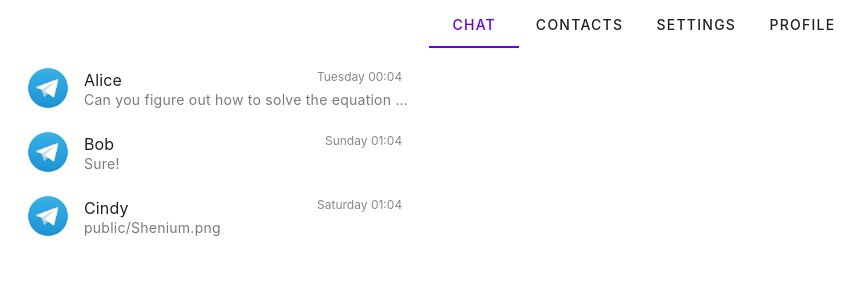
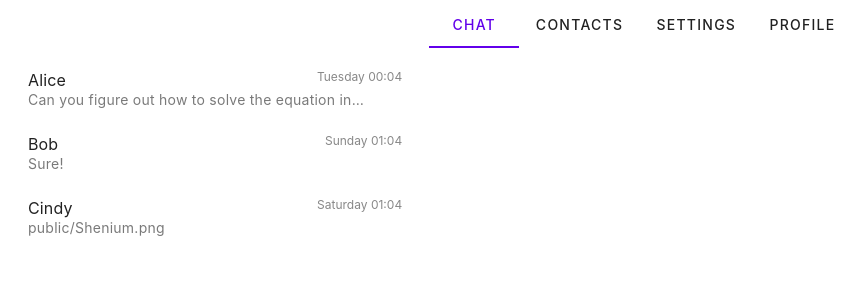
Before and after one commit to zhc7/telethu-frontend, a Vue app: page /layout in a window 1280 px wide. Shown: the top 300 px of the page, without its empty margins (0-868 px from the left). Built offline with nearby package versions, Linux system fonts and the light colour scheme.

Commit message:
feat: use custom List component

```diff
--- a/src/components/ChatList.vue
+++ b/src/components/ChatList.vue
@@ -4,9 +4,19 @@ import {ProcessMessage} from "../utils/messageutils.js";
 import {FormatChatMessageTime} from "../utils/datetime.js";
 import {fakeContacts} from "../testdata/fakechats.js";
 import {nowRef} from "../globals.js";
+import List from "./List.vue";
+import ListItem from "./ListItem.vue";
 
-defineEmits(['select']);
+const props = defineProps(['modelValue'])
+const emit = defineEmits(["update:modelValue"])
 const chatList = ref(fakeContacts);
+const selected = computed({
+  get: () => props.modelValue,
+  set: (value) => {
+    emit('update:modelValue', value);
+    console.log("list", value);
+  }
+});
 
 chatList.value.map((chat) => {
   if (chat.messages.length === 0) {
@@ -39,11 +49,10 @@ const GetDisplayTime = (chat) => {
 </script>
 
 <template>
-  <v-list class="fill-height">
-    <v-list-item
+  <List class="fill-height" v-model="selected">
+    <ListItem
         :key="chat.id"
-        :value="chat.id"
-        @click="$emit('select', chat.id)"
+        :k="chat.id"
         align="left"
         class="pa-3 pl-6 chat-list-item"
         rounded="lg"
@@ -58,8 +67,8 @@ const GetDisplayTime = (chat) => {
       </v-list-item-title>
       <v-list-item-subtitle>{{ chat.hotMessage ? chat.hotMessage.content : '' }}</v-list-item-subtitle>
       <div class="chat-time">{{ chat.hotMessage ? FormatChatMessageTime(nowRef, chat.hotMessage.time) : '' }}</div>
-    </v-list-item>
-  </v-list>
+    </ListItem>
+  </List>
 </template>
 
 <style scoped>
--- a/src/components/ChatPage.vue
+++ b/src/components/ChatPage.vue
@@ -2,21 +2,28 @@
 
 import ChatList from "./ChatList.vue";
 import MessagePop from "./MessagePop.vue";
-import {ref, defineProps, defineEmits, onMounted} from "vue";
+import {ref, onMounted, computed} from "vue";
 import {fakeContacts} from "../testdata/fakechats.js";
 
 const props = defineProps(['contacts', 'active'])
-const emits = defineEmits(['chat']);
+const emit = defineEmits(['chat']);
+const selectedChat = ref();
+const id2contact = {};
 
-const selectedChat = ref();
-const selectChat = (newChatId) => {
-  props.contacts.forEach((chat) => {
-    if (chat.id === newChatId) {
-      selectedChat.value = chat;
-    }
-  });
-  emits('chat', selectedChat.value);
-};
+for (const chat of props.contacts) {
+  id2contact[chat.id] = chat;
+}
+
+const _selectedChatId = ref();
+const selectedChatId = computed({
+  get: () => _selectedChatId.value,
+  set: (value) => {
+    _selectedChatId.value = value;
+    emit('chat', id2contact[value]);
+    selectedChat.value = id2contact[value];
+  }
+});
+
 
 onMounted(() => {
   console.log(props.active);
@@ -33,7 +40,7 @@ const ScrollToBottom = () => {
 <template>
   <v-row class="mt-auto mb-2 mr-2 d-flex flex-1-1 overflow-y-auto fill-height">
     <v-col cols="12" sm="4" class="pa-0">
-      <ChatList :chat-list="contacts" @select="(newChatId) => selectChat(newChatId)"></ChatList>
+      <ChatList :chat-list="contacts" v-model="selectedChatId"></ChatList>
     </v-col>
     <v-col v-if="selectedChat" cols="12" sm="8" class="d-flex flex-column flex-1-1 overflow-y-auto fill-height">
       <v-row no-gutters class="align-center flex-0-0">
--- a/src/components/ContactList.vue
+++ b/src/components/ContactList.vue
@@ -1,28 +1,38 @@
 <script setup>
 import {computed, defineProps} from 'vue';
+import ListItem from "./ListItem.vue";
+import List from "./List.vue";
 
-const props = defineProps(['contacts']);
-const emits = defineEmits((['select']))
+const props = defineProps(['contacts', "modelValue"]);
+const emit = defineEmits((['select', "update:modelValue"]))
 const personContacts = computed(() => {
   return props.contacts.filter((contact) => (contact.type === 'person')).sort((a, b) => (a.title > b.title));
 });
+
+const selected = computed({
+  get: () => props.modelValue,
+  set: (value) => {
+    emit('update:modelValue', value);
+    console.log("list", value);
+  }
+});
+
 </script>
 
 <template>
-  <v-list class="fill-height">
+  <List class="fill-height" v-model="selected">
     <v-list-item class="bg-purple">
       <template #title>
         My Friends
       </template>
     </v-list-item>
     <div v-for="contact in personContacts">
-      <v-list-item :key="contact.id"
-                   :value="contact.id"
-                   @click="$emit('select', contact.id)"
-                   align="left"
-                   class="pa-3 pl-6 chat-list-item"
-                   rounded="lg"
-                   color="primary"
+      <ListItem :key="contact.id"
+                :k="contact.id"
+                align="left"
+                class="pa-3 pl-6 chat-list-item"
+                rounded="lg"
+                color="primary"
       >
         <template #prepend>
           <v-avatar>
@@ -31,7 +41,7 @@ const personContacts = computed(() => {
         </template>
         <v-list-item-title v-text="contact.title">
         </v-list-item-title>
-      </v-list-item>
+      </ListItem>
       <v-divider></v-divider>
     </div>
     <v-list-item>
@@ -39,5 +49,5 @@ const personContacts = computed(() => {
         {{ personContacts.length }} friends in total
       </span>
     </v-list-item>
-  </v-list>
+  </List>
 </template>
--- a/src/components/ContactPage.vue
+++ b/src/components/ContactPage.vue
@@ -1,9 +1,11 @@
 <script setup>
-import {defineProps, ref} from "vue";
+import {defineProps, ref, watch} from "vue";
 import ContactList from "./ContactList.vue";
 
 const props = defineProps(['contacts']);
 const emits = defineEmits((['chat']));
+
+const selectedContactId = ref();
 
 const selectedContact = ref();
 
@@ -15,6 +17,8 @@ const selectContact = (newContactId) => {
   })
 };
 
+watch(selectedContactId, selectContact);
+
 </script>
 
 <template>
@@ -22,7 +26,7 @@ const selectContact = (newContactId) => {
     <v-col cols="12" sm="4">
       <ContactList
           :contacts="contacts"
-          @select="(newContactId) => selectContact(newContactId)"
+          v-model="selectedContactId"
       />
     </v-col>
     <v-col cols="12" sm="6" class="d-flex flex-column flex-1-1 justify-center offset-sm-1">
--- /dev/null
+++ b/src/components/List.vue
@@ -0,0 +1,26 @@
+<script setup>
+import {ref, toRefs, provide, computed} from "vue";
+
+const props = defineProps(["modelValue"])
+const emit = defineEmits(["update:modelValue"])
+
+const selected = ref(props.modelValue)
+
+const updateSelected = (value) => {
+  selected.value = value
+  emit("update:modelValue", value)
+}
+
+provide("selected", {selected, updateSelected})
+
+</script>
+
+<template>
+<v-list v-bind="$attrs">
+  <slot/>
+</v-list>
+</template>
+
+<style scoped>
+
+</style>
--- /dev/null
+++ b/src/components/ListItem.vue
@@ -0,0 +1,26 @@
+<script setup>
+import {inject, ref} from 'vue'
+
+const props = defineProps(['k'])
+const {selected, updateSelected} = inject("selected")
+
+</script>
+
+<template>
+<v-list-item
+    v-bind="$attrs"
+    @click="updateSelected(props.k)"
+    :active="selected === props.k"
+    rounded="lg"
+    class="pa-3 pl-6"
+>
+  <slot/>
+</v-list-item>
+</template>
+
+<style scoped>
+.v-list-item.v-list-item--active {
+  background-color: #248aff !important;
+  color: white !important;
+}
+</style>
```
